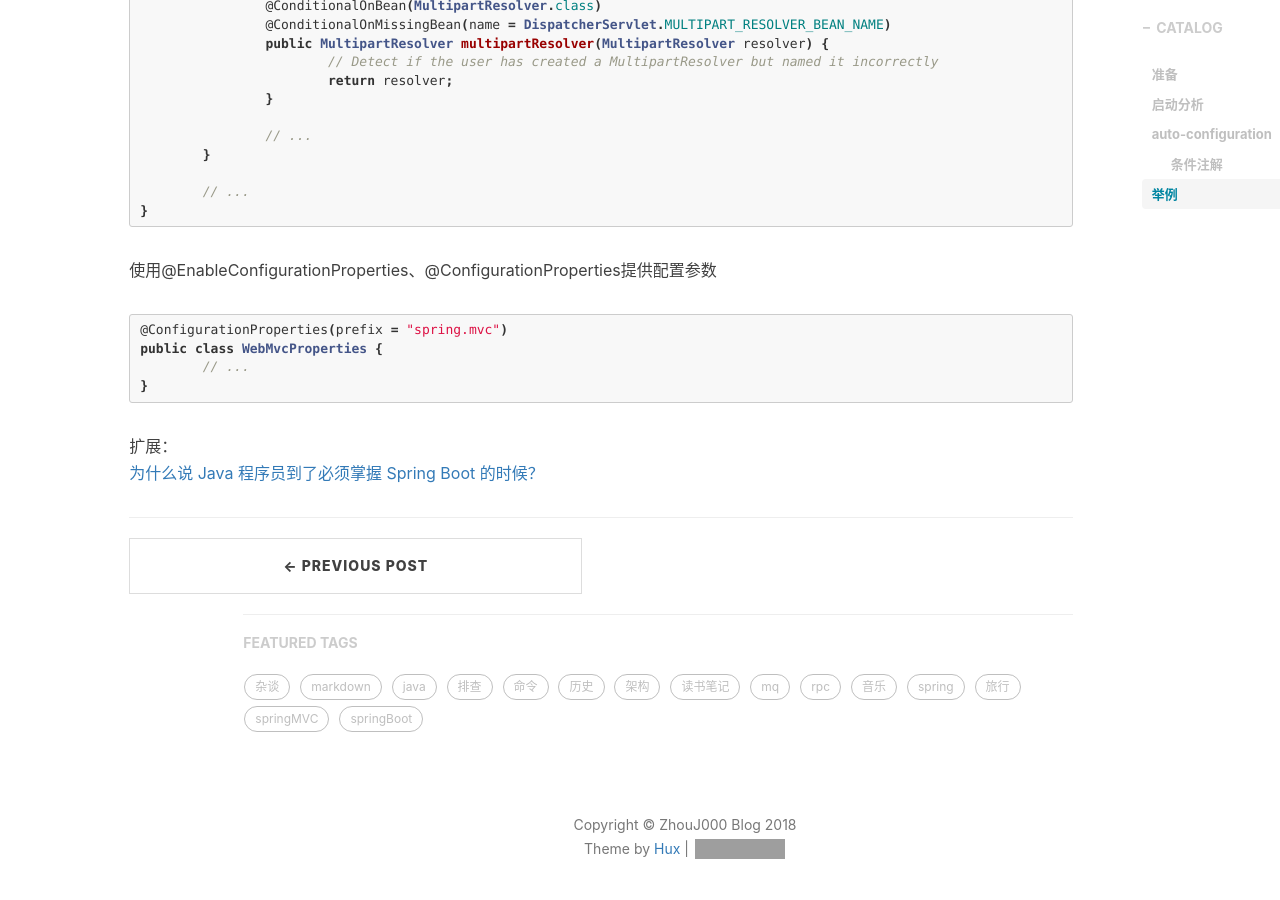
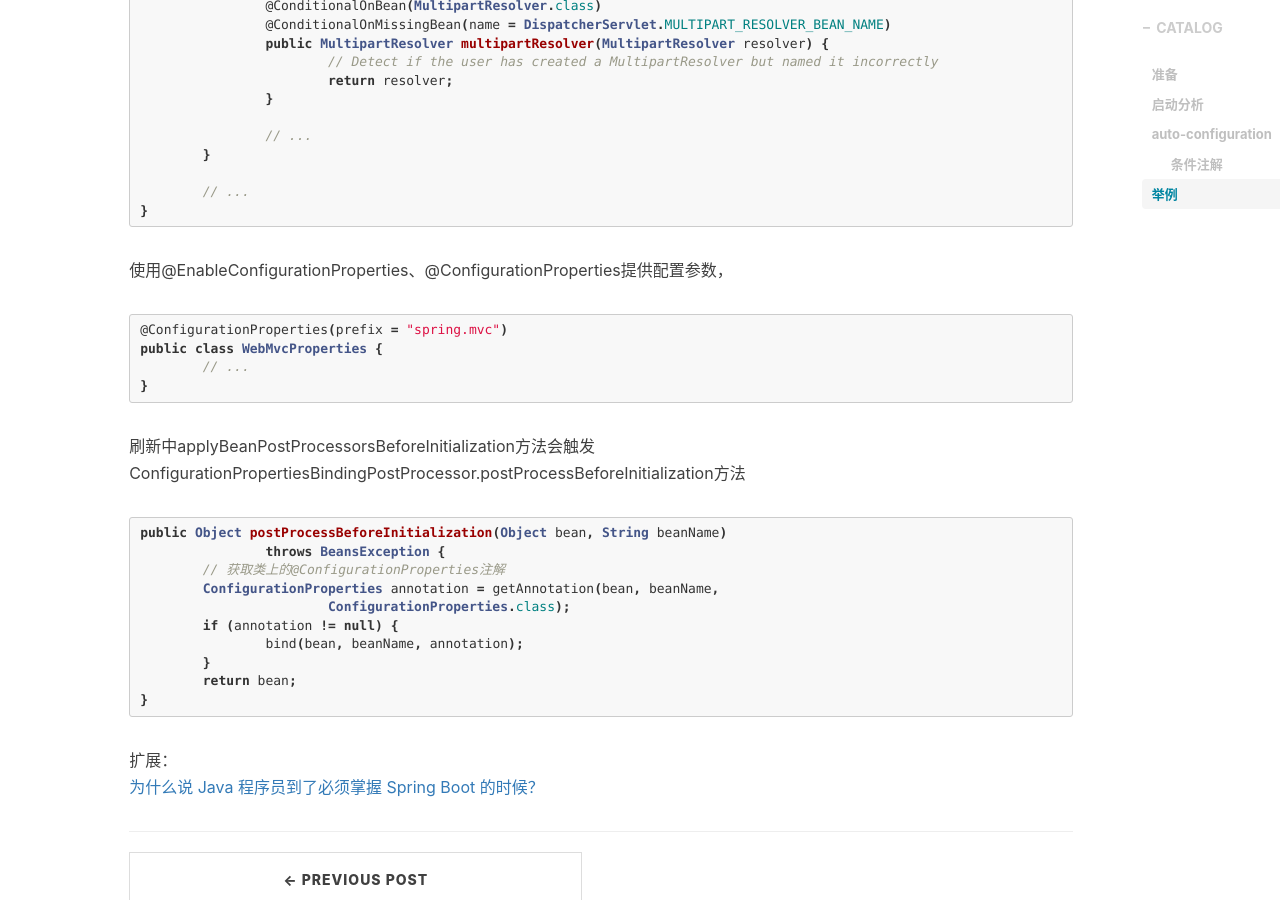
Before and after one commit to zhouj000/zhouj000.github.io, a Jekyll site: the page built from _posts/2018-10-05-springboot-1.markdown, in a window 1280 px wide and 900 px high, scrolled down 16879 px. Built offline with Jekyll 4.4.1, drawn with Linux system fonts in a browser that asks for light colours; nearby versions of some CDN libraries; comment, search, counter and statistics services are not loaded; grey boxes are pictures that could not be loaded.

Commit message:
update blog

````diff
--- a/_posts/2018-10-05-springboot-1.markdown
+++ b/_posts/2018-10-05-springboot-1.markdown
@@ -794,11 +794,24 @@ public class DispatcherServletAutoConfiguration {
 	// ...
 }
 ```
-使用@EnableConfigurationProperties、@ConfigurationProperties提供配置参数
+使用@EnableConfigurationProperties、@ConfigurationProperties提供配置参数，
 ```java
 @ConfigurationProperties(prefix = "spring.mvc")
 public class WebMvcProperties {
 	// ...
+}
+```
+刷新中applyBeanPostProcessorsBeforeInitialization方法会触发ConfigurationPropertiesBindingPostProcessor.postProcessBeforeInitialization方法
+```java
+public Object postProcessBeforeInitialization(Object bean, String beanName)
+		throws BeansException {
+	// 获取类上的@ConfigurationProperties注解
+	ConfigurationProperties annotation = getAnnotation(bean, beanName,
+			ConfigurationProperties.class);
+	if (annotation != null) {
+		bind(bean, beanName, annotation);
+	}
+	return bean;
 }
 ```
 
````
